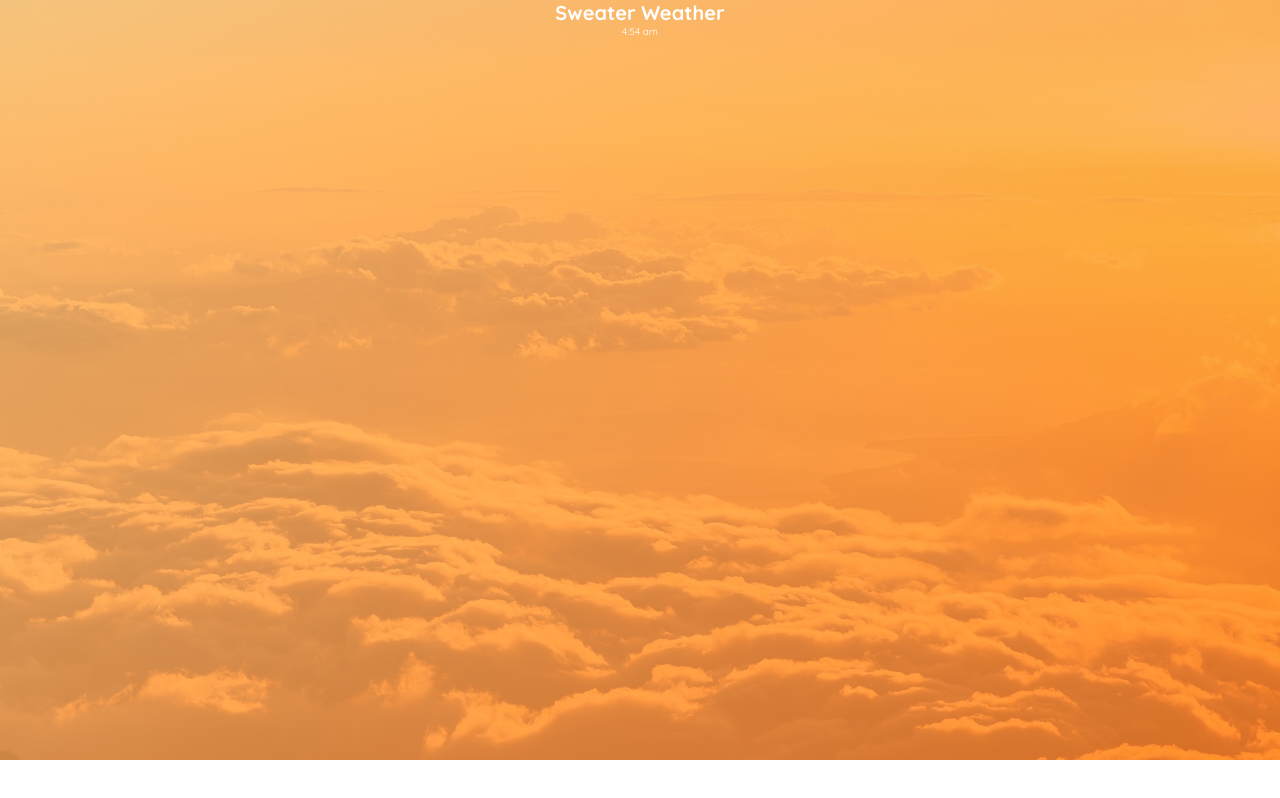
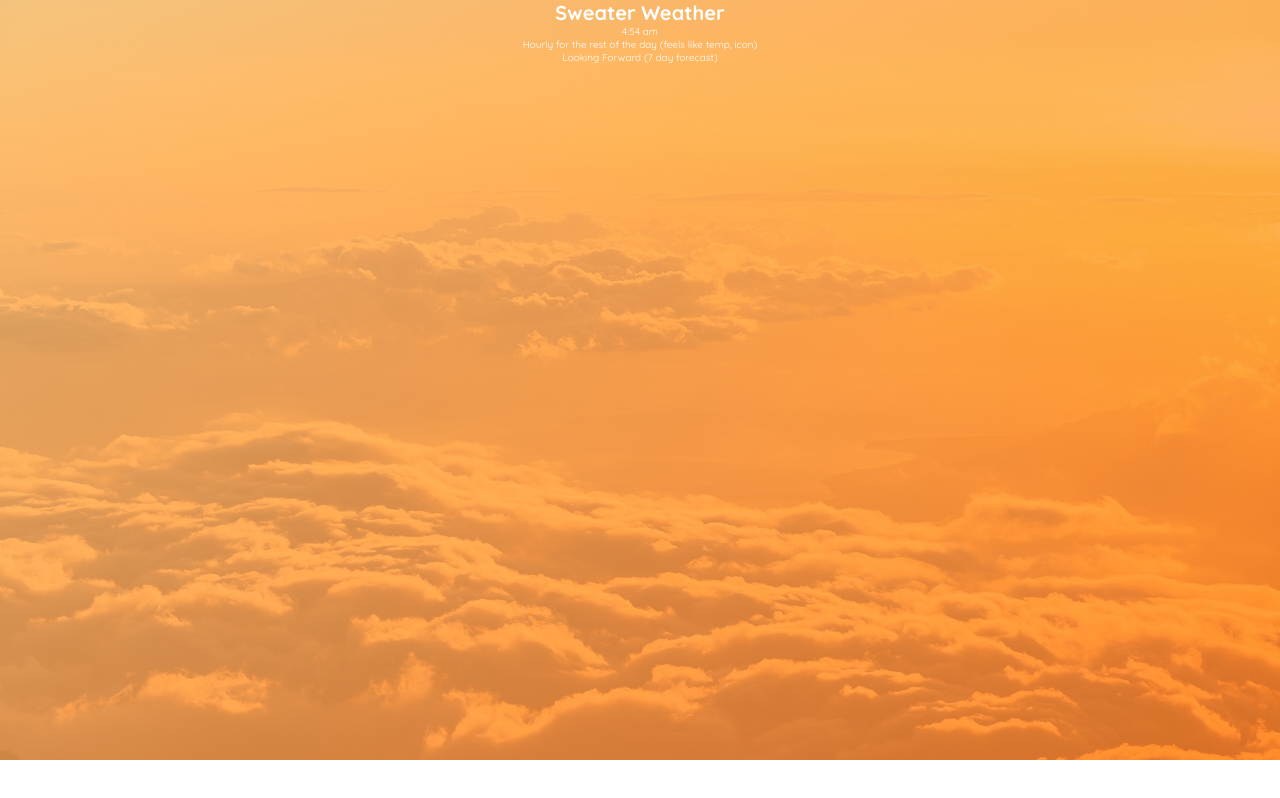
Before and after one commit to SyntheticAutomation/sweater_weather_front_end, a website: page index.html in a window 1280 px wide. Drawn offline with nearby package versions, Linux system fonts and the light colour scheme; no server answers.

Commit message:
Sets up grid for dashboard

```diff
--- a/index.html
+++ b/index.html
@@ -11,9 +11,31 @@
     <header class="header">
         <div class="header__text-box">
             <h1 class="heading-primary">Sweater Weather</h1>
-            <span id="current-weather__time"></span>
-            <span id="current-weather__temperature"></span>
         </div>
+
+        <section class="dashboard-grid">
+            <div class="row">
+                <div class="col-1-of-2">
+                    <div class="card">
+                        <span id="current-weather__time"></span>
+                        <span id="current-weather__temperature"></span>
+                    </div>
+                </div>
+                <div class="col-1-of-2">
+                    <div class="card">
+                        Hourly for the rest of the day (feels like temp, icon)
+                    </div>
+                </div>
+            </div>
+
+            <div class="row">
+                <div class="col-2-of-2">
+                    <div class="footer">
+                        Looking Forward (7 day forecast)
+                    </div>
+                </div>
+            </div>
+        </section>
     </header>
     <script src="https://ajax.googleapis.com/ajax/libs/jquery/3.3.1/jquery.min.js"></script>
     <script src="https://cdnjs.cloudflare.com/ajax/libs/moment.js/2.22.1/moment.min.js"></script>
```
